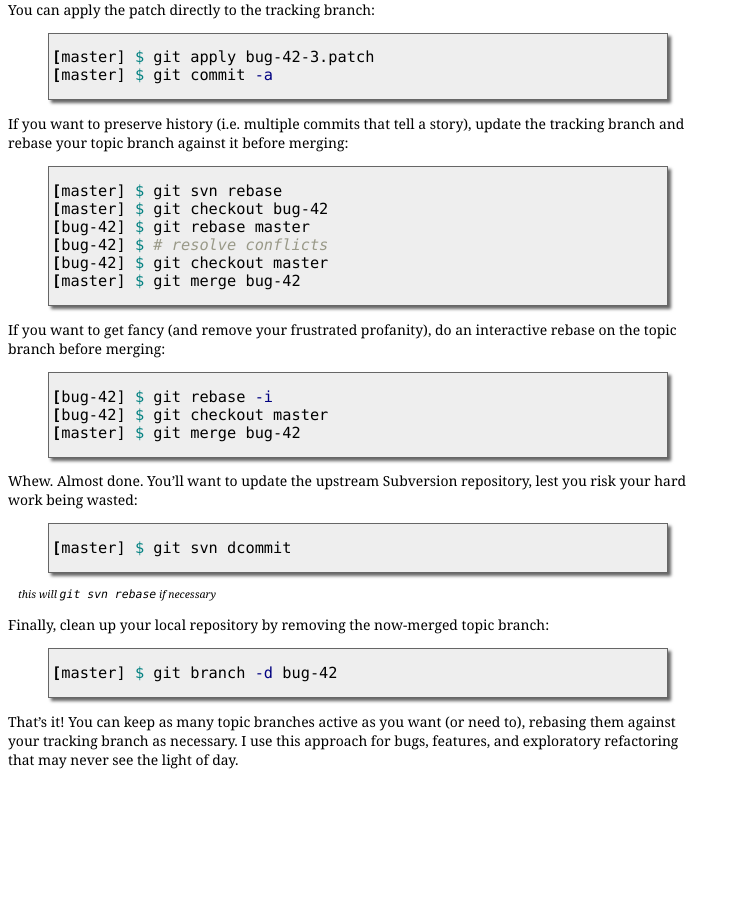
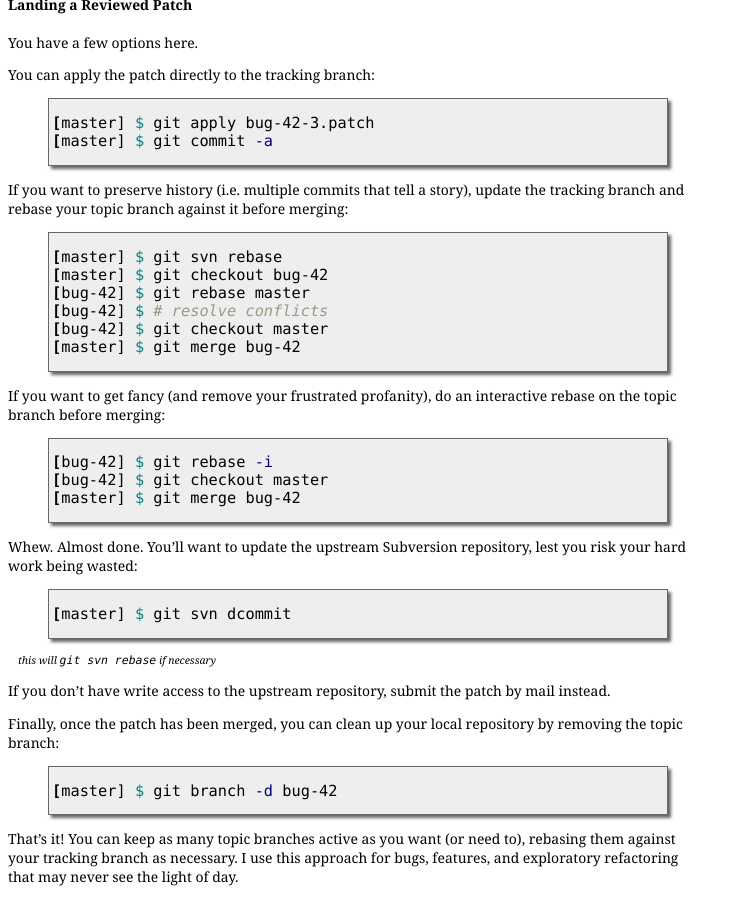
Before and after one commit to mojodna/mojodna.net, a Jekyll site: the page built from _posts/2009-02-24-my-work-git-workflow.markdown, in a window 1280 px wide and 900 px high, scrolled down 2870 px. Shown: the whole window, without its empty margins (0-740 px from the left). Built offline with Jekyll 4.4.1, drawn with Linux system fonts in a browser that asks for light colours; before the commit the page ends 3653 px from its top, so only the background shows below that; some of the changed text lies outside the part shown.

Commit message:
problem / solution format, foreign upstream repos

```diff
--- a/_posts/2009-02-24-my-work-git-workflow.markdown
+++ b/_posts/2009-02-24-my-work-git-workflow.markdown
@@ -4,6 +4,12 @@
 ---
 
 ## {{ page.title }}
+
+**The problem**: you want to track multiple patchsets against an upstream
+Subversion repository easily.
+
+**The solution**: Use `git-svn` to track it and create topic branches for
+local changes.
 
 [Jump here for my actual workflow](#the_sizzle)
 
@@ -211,8 +217,11 @@
 
 <div class="caption">this will <code>git svn rebase</code> if necessary</div>
 
-Finally, clean up your local repository by removing the now-merged topic
-branch:
+If you don't have write access to the upstream repository, submit the patch by
+mail instead.
+
+Finally, once the patch has been merged, you can clean up your local
+repository by removing the topic branch:
 
 {% highlight bash %}
 [master] $ git branch -d bug-42
```
